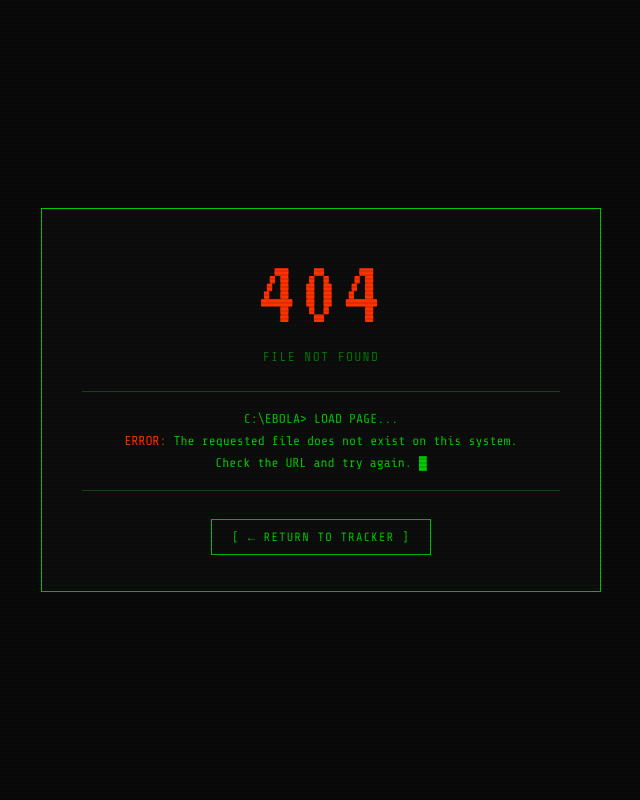
After one commit to BreRoz/ebola, a Flask app: template templates/404.html in a window 1280 px wide. The commit adds this page. Shown: the whole page, without its empty margins (319-959 px from the left). Run offline with Flask 3, Linux system fonts and the light colour scheme; the template is opened without the code that fills it, so the values that code supplies are empty.

Commit message:
Add map zoom, social share dropdown, styled 404/500 pages
- D3 zoom/pan on world map (pinch/scroll, scale 1–8x)
- Share button opens dropdown: X, Facebook, WhatsApp, Reddit, copy link
- .share-menu-item CSS styles for dropdown
- DOS-styled 404 and 500 error pages with Flask error handlers

Co-Authored-By: Claude Sonnet 4.6 <noreply@anthropic.com>

```diff
--- a/app.py
+++ b/app.py
@@ -113,6 +113,16 @@ Built and maintained by HoursandCo (https://hoursand.co). Data sourced from WHO
     return Response(txt, mimetype="text/plain")
 
 
+@app.errorhandler(404)
+def not_found(e):
+    return render_template("404.html"), 404
+
+
+@app.errorhandler(500)
+def server_error(e):
+    return render_template("500.html"), 500
+
+
 if __name__ == "__main__":
     port = int(os.environ.get("PORT", 5001))
     app.run(debug=False, host="0.0.0.0", port=port)
--- a/static/css/dos.css
+++ b/static/css/dos.css
@@ -271,6 +271,23 @@ body::before {
 }
 
 .map-overlay-btn:hover {
+  background: var(--green);
+  color: #000;
+}
+
+/* Share dropdown menu */
+.share-menu-item {
+  padding: 8px 14px;
+  font-family: var(--font-mono);
+  font-size: 11px;
+  color: var(--green);
+  cursor: pointer;
+  letter-spacing: 0.05em;
+  border-bottom: 1px solid var(--green-dim);
+  white-space: nowrap;
+}
+.share-menu-item:last-child { border-bottom: none; }
+.share-menu-item:hover {
   background: var(--green);
   color: #000;
 }
--- /dev/null
+++ b/templates/404.html
@@ -0,0 +1,83 @@
+<!DOCTYPE html>
+<html lang="en">
+<head>
+  <meta charset="UTF-8">
+  <meta name="viewport" content="width=device-width, initial-scale=1.0">
+  <title>404 — Page Not Found | ebola.fyi</title>
+  <link rel="icon" type="image/svg+xml" href="/static/favicon.svg">
+  <link rel="stylesheet" href="/static/css/dos.css">
+  <style>
+    html, body { height: 100%; overflow: auto; }
+    .error-wrap {
+      min-height: 100vh;
+      display: flex;
+      align-items: center;
+      justify-content: center;
+      padding: 40px 20px;
+    }
+    .error-box {
+      border: 1px solid var(--green);
+      background: var(--bg-panel);
+      max-width: 560px;
+      width: 100%;
+      padding: 36px 40px;
+      text-align: center;
+    }
+    .error-code {
+      font-family: var(--font-vt);
+      font-size: 96px;
+      color: var(--red);
+      line-height: 1;
+      letter-spacing: 4px;
+    }
+    .error-label {
+      font-family: var(--font-mono);
+      font-size: 13px;
+      color: var(--text-dim);
+      margin: 6px 0 24px;
+      letter-spacing: 0.1em;
+      text-transform: uppercase;
+    }
+    .error-msg {
+      font-family: var(--font-mono);
+      font-size: 13px;
+      color: var(--green);
+      line-height: 1.7;
+      margin-bottom: 28px;
+      border-top: 1px solid var(--border);
+      border-bottom: 1px solid var(--border);
+      padding: 16px 0;
+    }
+    .error-blink {
+      animation: blink 1s step-start infinite;
+    }
+    @keyframes blink { 50% { opacity: 0; } }
+    .error-back {
+      display: inline-block;
+      border: 1px solid var(--green);
+      color: var(--green);
+      font-family: var(--font-mono);
+      font-size: 12px;
+      padding: 8px 20px;
+      text-decoration: none;
+      letter-spacing: 0.1em;
+      transition: background 0.1s, color 0.1s;
+    }
+    .error-back:hover { background: var(--green); color: #000; }
+  </style>
+</head>
+<body>
+  <div class="error-wrap">
+    <div class="error-box">
+      <div class="error-code">404</div>
+      <div class="error-label">FILE NOT FOUND</div>
+      <div class="error-msg">
+        C:\EBOLA&gt; LOAD PAGE...<br>
+        <span style="color:var(--red)">ERROR:</span> The requested file does not exist on this system.<br>
+        Check the URL and try again. <span class="error-blink">█</span>
+      </div>
+      <a href="/" class="error-back">[ ← RETURN TO TRACKER ]</a>
+    </div>
+  </div>
+</body>
+</html>
```
Also changed, not shown: static/js/app.js (+42 -12 lines), templates/500.html (added, +84 -0 lines), templates/index.html (+7 -1 lines).
